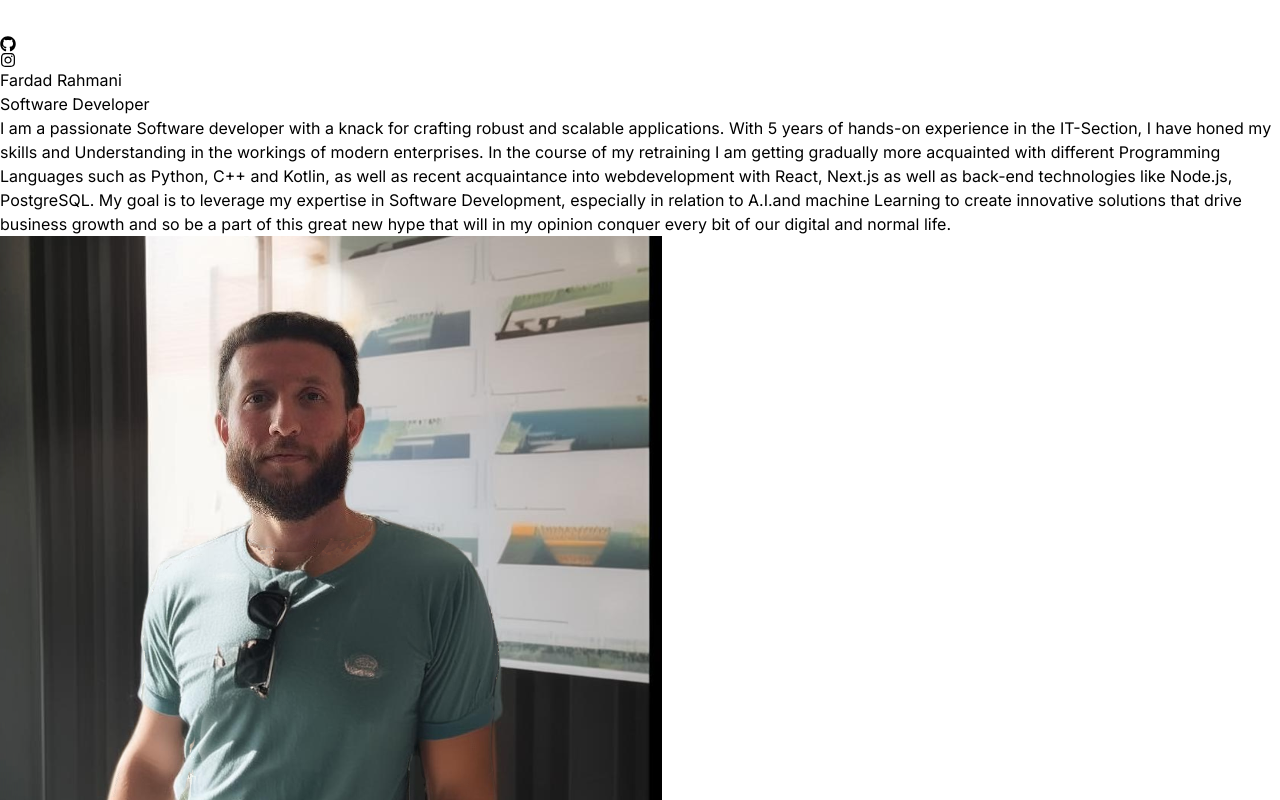
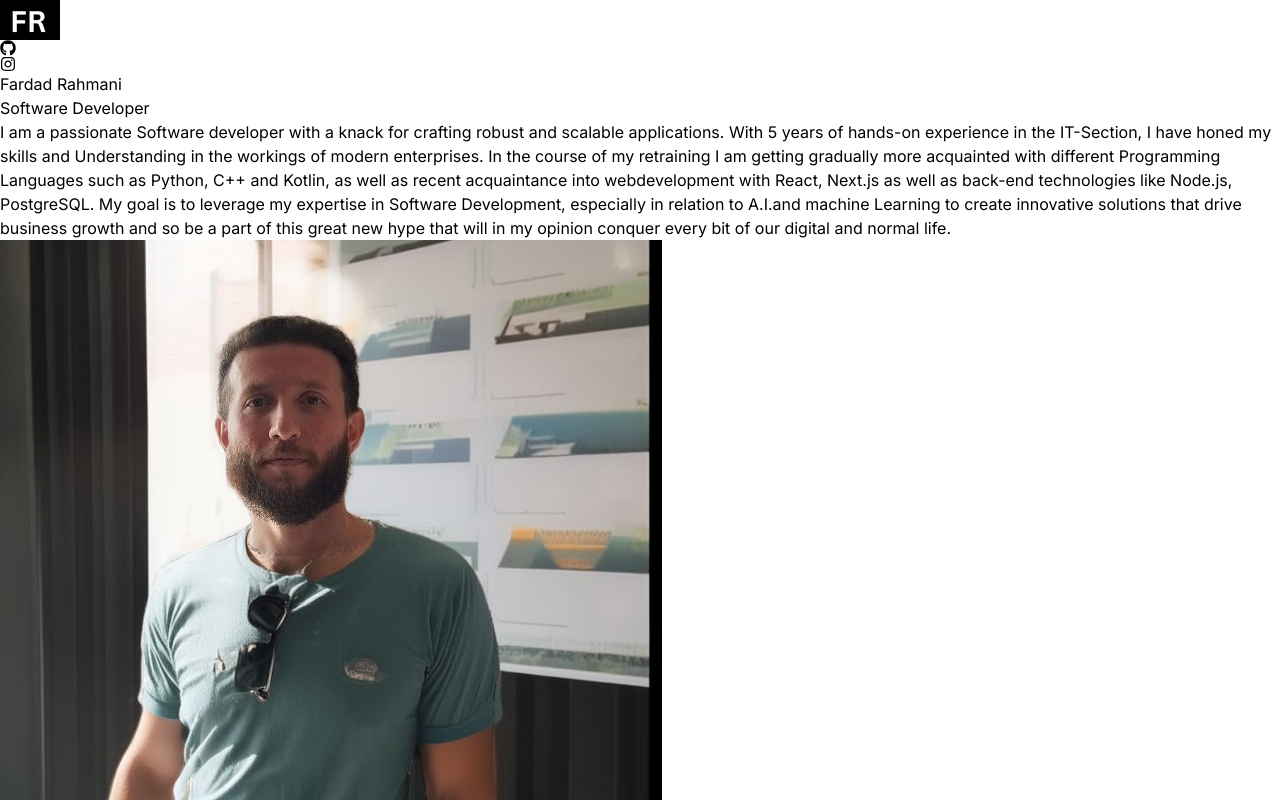
Before and after one commit to FardadRahmani/react-portfolio, a React (Vite) app: page / in a window 1280 px wide. Shown: the top 800 px of the page. Built offline with nearby package versions, Linux system fonts and the light colour scheme.

Commit message:
change Logo to FR

```diff
--- a/src/components/Navbar.jsx
+++ b/src/components/Navbar.jsx
@@ -1,5 +1,5 @@
 
-import logo from "../assets/kevinRushLogo.png";
+import logo from "../assets/fardadLogo.png";
 
 import {FaGithub} from "react-icons/fa";
 import {FaInstagram} from "react-icons/fa";
@@ -11,9 +11,9 @@ const Navbar = () => {
         <img className="mx-2 w-10" src={logo} alt="logo"></img>
       </div>
       <div className="m-8 flex items-center justify-center gap-4 text-2xl">
-        <FaGithub />
+        <a href="https://github.com/FardadRahmani"><FaGithub /></a>
 
-        <FaInstagram />
+        <a href="https://github.com/FardadRahmani"><FaInstagram /></a>
       </div>
     </nav>
   )
```
Also changed, not shown: src/assets/fardadLogo.png (added).
